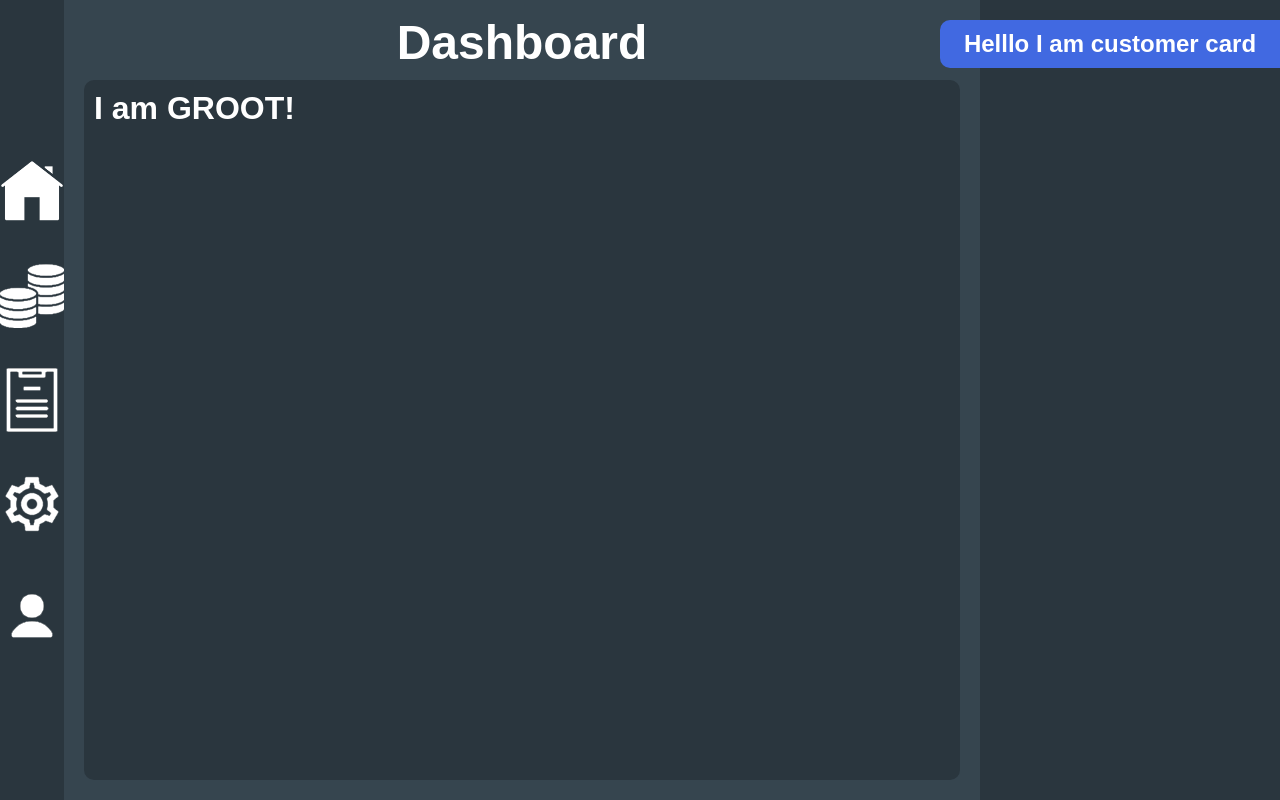
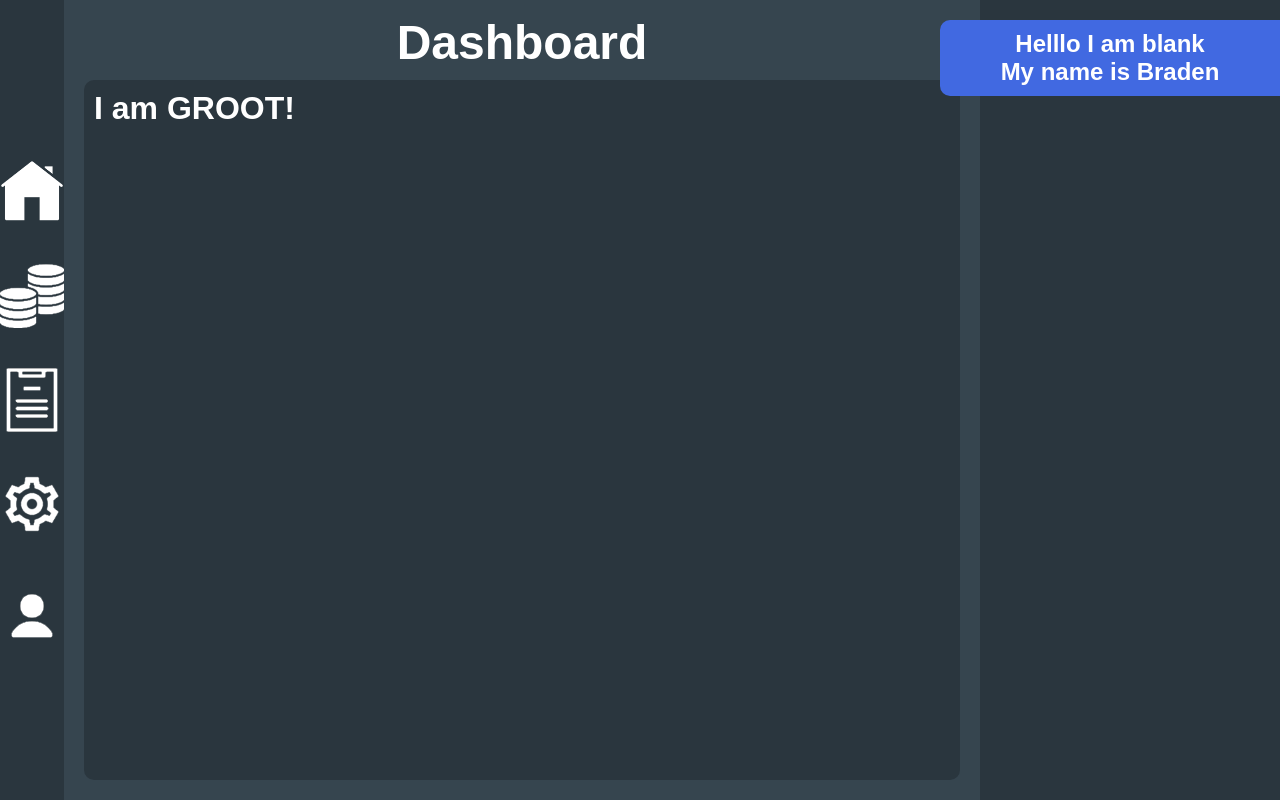
Before and after one commit to Syzco/pawncore, a Next.js app in the folder frontend/: page / in a window 1280 px wide. Built offline with nearby package versions, Linux system fonts and the light colour scheme.

Commit message:
Customer Class Component Setup

```diff
--- a/frontend/components/customer-card.js
+++ b/frontend/components/customer-card.js
@@ -1,7 +1,27 @@
-export default function CustomerCard() {
-     return (
-          <div className="customer-card">
-               <h2>Helllo I am customer card</h2>
-          </div>
-     )
+import React from "react";
+
+export default class CustomerCard extends React.Component {
+     constructor(props) {
+          super(props)
+     }
+
+     render() {
+          if (typeof this.props.customer == 'string') {
+               //No Current Customer
+               return (
+                    <div className="customer-card">
+                         <h2>Helllo I am blank</h2>
+                         <h2>My name is {this.props.customer} </h2>
+                    </div>
+               )
+          } else {
+               //Has Current Customer
+               return (
+                    <div className="customer-card">
+                         <h2>Helllo I am customer card</h2>
+                         <h2>My name is {this.props.customer} </h2>
+                    </div>
+               )
+          }
+     }
 }
--- a/frontend/components/stage/main.js
+++ b/frontend/components/stage/main.js
@@ -31,7 +31,7 @@ export default class Stage extends React.Component {
      showCustomer() {
           if (this.hasCustomerCard) {
                return (
-                    <CustomerCard />
+                    <CustomerCard customer={this.props.session.customer}/>
                )
           }
 
--- a/frontend/pages/index.js
+++ b/frontend/pages/index.js
@@ -16,7 +16,7 @@ export default class App extends React.Component {
                     current: "dashboard"
                },
                session: {
-                    customer: "",
+                    customer: "Braden",
                     transaction: ""
                }
           }
@@ -31,12 +31,12 @@ export default class App extends React.Component {
           switch (this.state.theme.current) {
                case 'dashboard':
                     return (
-                         <Dashboard />
+                         <Dashboard {...props} />
                     )
                     break;
                case 'customer':
                     return (
-                         <Customer />
+                         <Customer {...props} />
                     )
                     break;
           }
@@ -52,7 +52,7 @@ export default class App extends React.Component {
                <div className="main-container">
                     <Navigation navFunc={this.changeTemplate}/>
 
-                    {this.loadTemplate()}
+                    {this.loadTemplate({  session: this.state.session })}
                </div>
           )
      }
```
